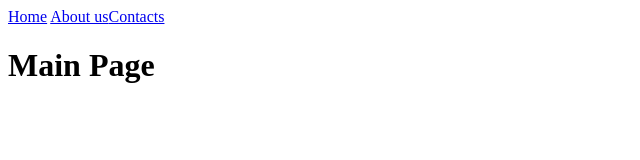
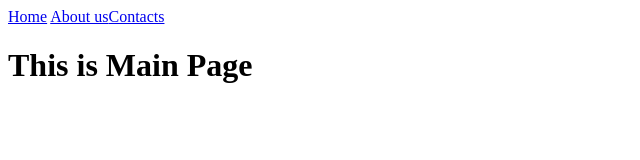
Before and after one commit to iq-dev-expert/parcel-landing-bundler, a plain HTML site: page index.html in a window 1280 px wide. Shown: the whole page, without its empty margins (0-640 px from the left). Drawn offline with Linux system fonts and the light colour scheme.

Commit message:
Deploying to gh-pages from @ iq-dev-expert/parcel-landing-bundler@f92f12348111df164410a0c86daa25ba7b804e2a 🚀

```diff
--- a/index.html
+++ b/index.html
@@ -1 +1 @@
-<!doctype html><html lang="en"><head><meta charset="utf-8"><meta name="viewport" content="width=device-width, initial-scale=1.0"><title>Main Page</title><link rel="stylesheet" href="index.3a067e07.css"><script type="module" src="index.58485915.js"></script><script src="index.536c9391.js" nomodule defer></script></head><body> <header> <a href="index.html">Home</a> <a href="about-us.html">About us</a><a href="contacts.html">Contacts</a> </header> <h1>Main Page</h1> </body></html>
+<!doctype html><html lang="en"><head><meta charset="utf-8"><meta name="viewport" content="width=device-width, initial-scale=1.0"><title>Main Page</title><link rel="stylesheet" href="index.3a067e07.css"><script type="module" src="index.58485915.js"></script><script src="index.536c9391.js" nomodule defer></script></head><body> <header> <a href="index.html">Home</a> <a href="about-us.html">About us</a><a href="contacts.html">Contacts</a> </header> <h1>This is Main Page</h1> </body></html>
```
